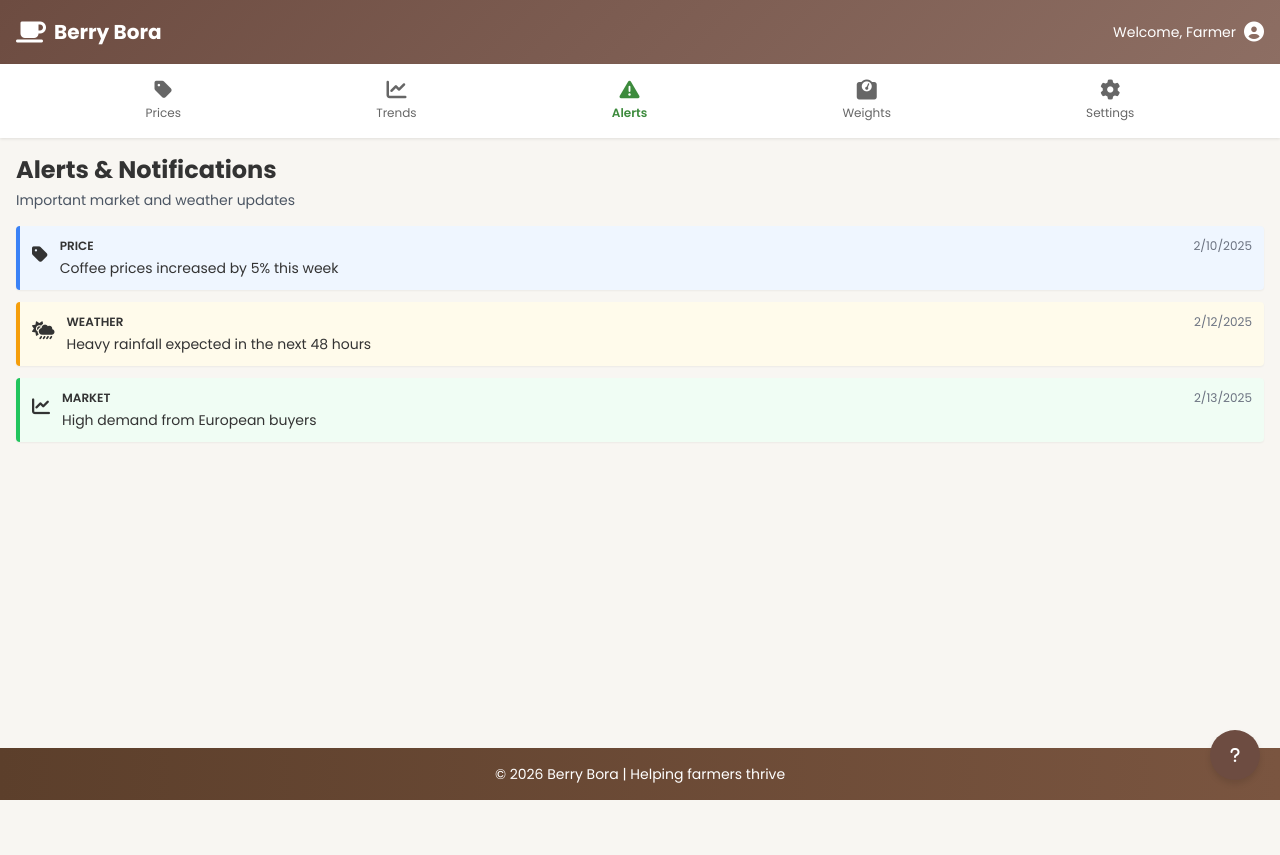
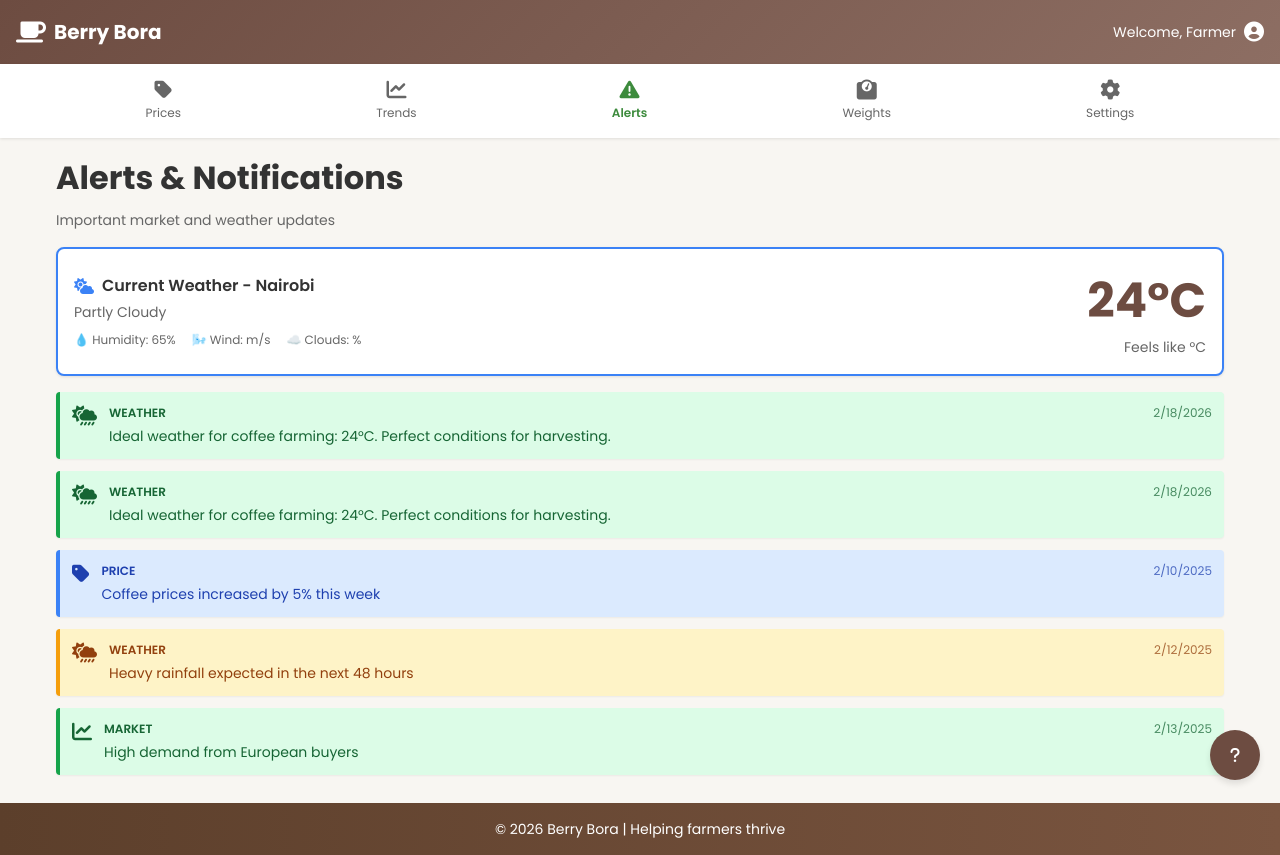
Before and after one commit to IanWachcode/Berry-Bora-Coffee-Hub, a React (Vite) app: page /alerts in a window 1280 px wide. Before the commit the page ends 800 px from the top, so only its background shows below. Built offline with nearby package versions, Linux system fonts and the light colour scheme; no server answers.

Commit message:
weather api and mock weather commit

```diff
--- a/src/pages/Alerts.jsx
+++ b/src/pages/Alerts.jsx
@@ -1,15 +1,23 @@
-import React from 'react';
+import React, { useEffect } from 'react';
 import { useAppStore } from '../store/appStore';
 
 const Alerts = () => {
   const alerts = useAppStore((state) => state.alerts);
+  const weatherData = useAppStore((state) => state.weatherData);
+  const weatherLoading = useAppStore((state) => state.weatherLoading);
+  const fetchWeather = useAppStore((state) => state.fetchWeather);
+
+  // Fetch weather when page loads
+  useEffect(() => {
+    fetchWeather();
+  }, [fetchWeather]);
 
   const getSeverityColor = (severity) => {
     switch (severity) {
-      case 'success': return 'bg-green-50 border-green-500';
-      case 'warning': return 'bg-amber-50 border-amber-500';
-      case 'info': return 'bg-blue-50 border-blue-500';
-      default: return 'bg-gray-50 border-gray-500';
+      case 'success': return { bg: '#dcfce7', border: '#16a34a', text: '#166534' };
+      case 'warning': return { bg: '#fef3c7', border: '#f59e0b', text: '#92400e' };
+      case 'info': return { bg: '#dbeafe', border: '#3b82f6', text: '#1e40af' };
+      default: return { bg: '#f3f4f6', border: '#6b7280', text: '#374151' };
     }
   };
 
@@ -23,31 +31,133 @@ const Alerts = () => {
   };
 
   return (
-    <div className="container mx-auto px-4 py-4">
-      <h2 className="text-2xl font-bold mb-1">Alerts & Notifications</h2>
-      <p className="text-sm text-gray-600 mb-4">Important market and weather updates</p>
+    <div style={{ padding: '1rem', maxWidth: '1200px', margin: '0 auto' }}>
+      <h2 style={{ fontSize: 'clamp(1.5rem, 4vw, 2rem)', fontWeight: 'bold', marginBottom: '0.5rem' }}>
+        Alerts & Notifications
+      </h2>
+      <p style={{ fontSize: '0.875rem', color: '#666', marginBottom: '1rem' }}>
+        Important market and weather updates
+      </p>
 
-      <div className="space-y-3">
-        {alerts.map((alert) => (
+      {/* Current Weather Card */}
+      {weatherData && (
+        <div style={{
+          backgroundColor: 'white',
+          borderRadius: '0.5rem',
+          boxShadow: '0 1px 3px rgba(0,0,0,0.1)',
+          padding: '1rem',
+          marginBottom: '1rem',
+          border: '2px solid #3b82f6'
+        }}>
+          <div style={{ display: 'flex', justifyContent: 'space-between', alignItems: 'center', flexWrap: 'wrap', gap: '1rem' }}>
+            <div>
+              <h3 style={{ fontWeight: '600', marginBottom: '0.25rem', display: 'flex', alignItems: 'center', gap: '0.5rem' }}>
+                <i className="fas fa-cloud-sun" style={{ color: '#3b82f6' }}></i>
+                Current Weather - {weatherData.city}
+              </h3>
+              <p style={{ fontSize: '0.875rem', color: '#666', textTransform: 'capitalize', marginBottom: '0.5rem' }}>
+                {weatherData.description}
+              </p>
+              <div style={{ fontSize: '0.75rem', color: '#666', display: 'flex', gap: '1rem', flexWrap: 'wrap' }}>
+                <span>💧 Humidity: {weatherData.humidity}%</span>
+                <span>🌬️ Wind: {weatherData.windSpeed} m/s</span>
+                <span>☁️ Clouds: {weatherData.clouds}%</span>
+              </div>
+            </div>
+            <div style={{ textAlign: 'right' }}>
+              <div style={{ fontSize: '3rem', fontWeight: 'bold', color: '#6d4c41' }}>
+                {weatherData.temp}°C
+              </div>
+              <div style={{ fontSize: '0.875rem', color: '#666' }}>
+                Feels like {weatherData.feelsLike}°C
+              </div>
+            </div>
+          </div>
+        </div>
+      )}
+
+      {/* Weather Loading */}
+      {weatherLoading && (
+        <div style={{
+          textAlign: 'center',
+          padding: '2rem',
+          backgroundColor: 'white',
+          borderRadius: '0.5rem',
+          marginBottom: '1rem'
+        }}>
+          <div style={{
+            width: '2rem',
+            height: '2rem',
+            border: '3px solid #f3f4f6',
+            borderTop: '3px solid #6d4c41',
+            borderRadius: '50%',
+            animation: 'spin 1s linear infinite',
+            margin: '0 auto'
+          }}></div>
+          <p style={{ marginTop: '0.5rem', color: '#666', fontSize: '0.875rem' }}>
+            Loading weather data...
+          </p>
+        </div>
+      )}
+
+      {/* Alerts List */}
+      <div>
+        {alerts.map((alert) => {
+          const colors = getSeverityColor(alert.severity);
+          return (
             <div
               key={alert.id}
-            className={`border-l-4 p-3 rounded shadow-sm ${getSeverityColor(alert.severity)}`}
+              style={{
+                backgroundColor: colors.bg,
+                borderLeft: `4px solid ${colors.border}`,
+                padding: '0.75rem',
+                borderRadius: '0.25rem',
+                marginBottom: '0.75rem',
+                boxShadow: '0 1px 2px rgba(0,0,0,0.05)'
+              }}
             >
-            <div className="flex items-start">
-              <i className={`fas ${getTypeIcon(alert.type)} text-lg mr-3 mt-0.5`}></i>
-              <div className="flex-1">
-                <div className="flex justify-between text-xs mb-1">
-                  <span className="font-semibold uppercase">{alert.type}</span>
-                  <span className="text-gray-500">
+              <div style={{ display: 'flex', alignItems: 'start', gap: '0.75rem' }}>
+                <i
+                  className={`fas ${getTypeIcon(alert.type)}`}
+                  style={{ fontSize: '1.25rem', color: colors.text, marginTop: '0.125rem' }}
+                ></i>
+                <div style={{ flex: 1 }}>
+                  <div style={{
+                    display: 'flex',
+                    justifyContent: 'space-between',
+                    marginBottom: '0.25rem',
+                    flexWrap: 'wrap',
+                    gap: '0.5rem'
+                  }}>
+                    <span style={{
+                      fontSize: '0.75rem',
+                      fontWeight: '600',
+                      textTransform: 'uppercase',
+                      color: colors.text
+                    }}>
+                      {alert.type}
+                    </span>
+                    <span style={{ fontSize: '0.75rem', color: colors.text, opacity: 0.75 }}>
                       {new Date(alert.date).toLocaleDateString()}
                     </span>
                   </div>
-                <p className="text-sm">{alert.message}</p>
+                  <p style={{ fontSize: '0.875rem', color: colors.text, margin: 0 }}>
+                    {alert.message}
+                  </p>
                 </div>
               </div>
             </div>
-        ))}
+          );
+        })}
       </div>
+
+      {/* Spinner Animation */}
+      <style>{`
+        @keyframes spin {
+          0% { transform: rotate(0deg); }
+          100% { transform: rotate(360deg); }
+        }
+      `}</style>
     </div>
   );
 };
--- /dev/null
+++ b/src/services/weatherApi.js
@@ -0,0 +1,124 @@
+import { API_CONFIG, fetchWithErrorHandling, MOCK_WEATHER } from '../utils/api';
+
+/**
+ * Fetch current weather data for Nairobi
+ */
+export const fetchWeatherData = async () => {
+  const apiKey = API_CONFIG.openweather.apiKey;
+
+  // Check if API key exists
+  if (!apiKey) {
+    console.warn('No OpenWeather API key found, using mock data');
+    return {
+      success: true,
+      data: MOCK_WEATHER,
+      source: 'mock',
+    };
+  }
+
+  // Build API URL for Nairobi
+  const city = API_CONFIG.openweather.defaultCity;
+  const url = `${API_CONFIG.openweather.baseUrl}/weather?q=${city},KE&appid=${apiKey}&units=metric`;
+
+  console.log('Fetching weather from:', url.replace(apiKey, 'API_KEY_HIDDEN'));
+
+  try {
+    const result = await fetchWithErrorHandling(url);
+
+    if (result.success && result.data) {
+      console.log('Weather API Success:', result.data);
+      return {
+        success: true,
+        data: transformWeatherData(result.data),
+        source: 'openweather',
+      };
+    }
+
+    // Fallback to mock data
+    console.warn('Weather API failed, using mock data');
+    return {
+      success: true,
+      data: MOCK_WEATHER,
+      source: 'mock',
+    };
+  } catch (error) {
+    console.error('OpenWeather API Error:', error);
+    return {
+      success: true,
+      data: MOCK_WEATHER,
+      source: 'mock',
+    };
+  }
+};
+
+/**
+ * Transform OpenWeather data to our format
+ */
+const transformWeatherData = (data) => {
+  return {
+    temp: Math.round(data.main.temp),
+    feelsLike: Math.round(data.main.feels_like),
+    description: data.weather[0].description,
+    main: data.weather[0].main,
+    icon: data.weather[0].icon,
+    humidity: data.main.humidity,
+    pressure: data.main.pressure,
+    windSpeed: data.wind.speed,
+    clouds: data.clouds.all,
+    city: data.name,
+    country: data.sys.country,
+  };
+};
+
+/**
+ * Generate weather alerts based on conditions
+ */
+export const generateWeatherAlerts = (weatherData) => {
+  const alerts = [];
+
+  // High temperature alert
+  if (weatherData.temp > 30) {
+    alerts.push({
+      id: Date.now() + 1,
+      type: 'weather',
+      message: `High temperature alert: ${weatherData.temp}°C. Ensure adequate irrigation for your coffee plants.`,
+      severity: 'warning',
+      date: new Date(),
+    });
+  }
+
+  // Low temperature alert
+  if (weatherData.temp < 15) {
+    alerts.push({
+      id: Date.now() + 2,
+      type: 'weather',
+      message: `Low temperature warning: ${weatherData.temp}°C. Protect your coffee plants from cold damage.`,
+      severity: 'warning',
+      date: new Date(),
+    });
+  }
+
+  // Good weather for harvesting
+  if (weatherData.temp >= 18 && weatherData.temp <= 28) {
+    alerts.push({
+      id: Date.now() + 3,
+      type: 'weather',
+      message: `Ideal weather for coffee farming: ${weatherData.temp}°C. Perfect conditions for harvesting.`,
+      severity: 'success',
+      date: new Date(),
+    });
+  }
+
+  // High humidity
+  if (weatherData.humidity > 80) {
+    alerts.push({
+      id: Date.now() + 4,
+      type: 'weather',
+      message: `High humidity alert: ${weatherData.humidity}%. Monitor for fungal diseases.`,
+      severity: 'info',
+      date: new Date(),
+    });
+  }
+
+  return alerts;
+};
--- a/src/store/appStore.js
+++ b/src/store/appStore.js
@@ -1,4 +1,5 @@
 import { create } from 'zustand';
+import { fetchWeatherData, generateWeatherAlerts } from '../services/weatherApi';
 
 export const useAppStore = create((set) => ({
   // User state
@@ -16,6 +17,12 @@ export const useAppStore = create((set) => ({
 
   // Help dialog state
   helpDialogOpen: false,
+
+  // Weather data
+  weatherData: null,
+  weatherLoading: false,
+  weatherError: null,
+  weatherSource: 'mock',
 
   // Weight records
   weightRecords: [],
@@ -98,4 +105,33 @@ export const useAppStore = create((set) => ({
       ...state.alerts,
     ],
   })),
+
+  fetchWeather: async () => {
+    set({ weatherLoading: true, weatherError: null });
+
+    try {
+      const result = await fetchWeatherData();
+
+      if (result.success) {
+        const weatherAlerts = generateWeatherAlerts(result.data);
+        set((state) => ({
+          weatherData: result.data,
+          weatherSource: result.source,
+          weatherLoading: false,
+          alerts: [...weatherAlerts, ...state.alerts],
+        }));
+      }
+        else {
+          set({
+            weatherError: 'Failed to fetch weather data',
+            weatherLoading: false,
+          });
+        }
+      } catch (error) {
+        set({
+          weatherError: error.message || 'An error occurred while fetching weather data',
+          weatherLoading: false,
+        });
+      }
+    },
 }));
--- /dev/null
+++ b/src/utils/api.js
@@ -0,0 +1,40 @@
+export const API_CONFIG = {
+  openweather: {
+    baseUrl: import.meta.env.VITE_OPENWEATHER_API_URL || 'https://api.openweathermap.org/data/2.5',
+    apiKey: import.meta.env.VITE_OPENWEATHER_API_KEY,
+    defaultCity: import.meta.env.VITE_DEFAULT_CITY || 'Nairobi',
+    defaultLat: import.meta.env.VITE_DEFAULT_LAT || '-1.2921',
+    defaultLon: import.meta.env.VITE_DEFAULT_LON || '36.8219',
+  },
+};
+
+// Generic fetch wrapper with error handling
+export const fetchWithErrorHandling = async (url, options = {}) => {
+  try {
+    const response = await fetch(url, {
+      ...options,
+      headers: {
+        'Content-Type': 'application/json',
+        ...options.headers,
+      },
+    });
+
+    if (!response.ok) {
+      throw new Error(`HTTP error! status: ${response.status}`);
+    }
+
+    const data = await response.json();
+    return { success: true, data };
+  } catch (error) {
+    console.error('API Error:', error);
+    return { success: false, error: error.message };
+  }
+};
+
+// Mock weather data fallback
+export const MOCK_WEATHER = {
+  temp: 24,
+  description: 'Partly cloudy',
+  humidity: 65,
+  city: 'Nairobi',
+};
```
Lines whose indentation alone changed are shown as unchanged.
